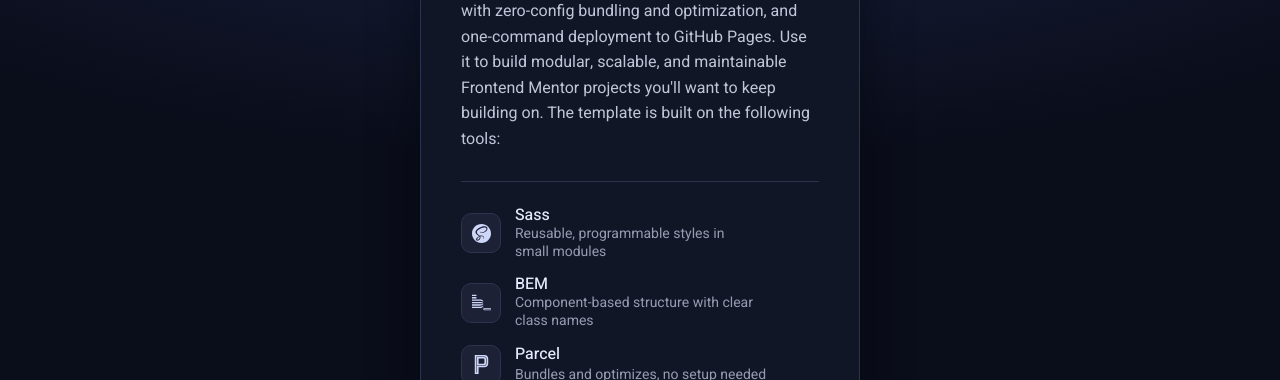
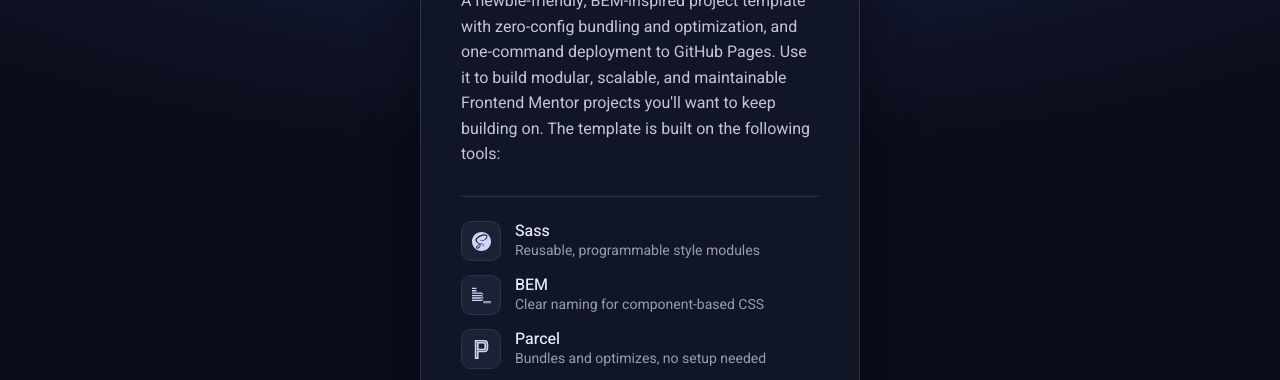
Before and after one commit to JDevlinDev/newbie-fem-starter, a website built with Parcel: page src/index.html in a window 1280 px wide. Shown: the part 240-620 px from the top of the page. Built offline with nearby package versions, Linux system fonts and the light colour scheme.

Commit message:
Shorten Sass and BEM descriptions to fit one line

```diff
--- a/src/index.html
+++ b/src/index.html
@@ -32,12 +32,12 @@
           <li class="tools__item">
             <span class="tools__icon tools__icon--sass" aria-hidden="true"></span>
             <span class="tools__name">Sass</span>
-            <span class="tools__desc">Reusable, programmable styles in small modules</span>
+            <span class="tools__desc">Reusable, programmable style modules</span>
           </li>
           <li class="tools__item">
             <span class="tools__icon tools__icon--bem" aria-hidden="true"></span>
             <span class="tools__name">BEM</span>
-            <span class="tools__desc">Component-based structure with clear class names</span>
+            <span class="tools__desc">Clear naming for component-based CSS</span>
           </li>
           <li class="tools__item">
             <span class="tools__icon tools__icon--parcel" aria-hidden="true"></span>
```
